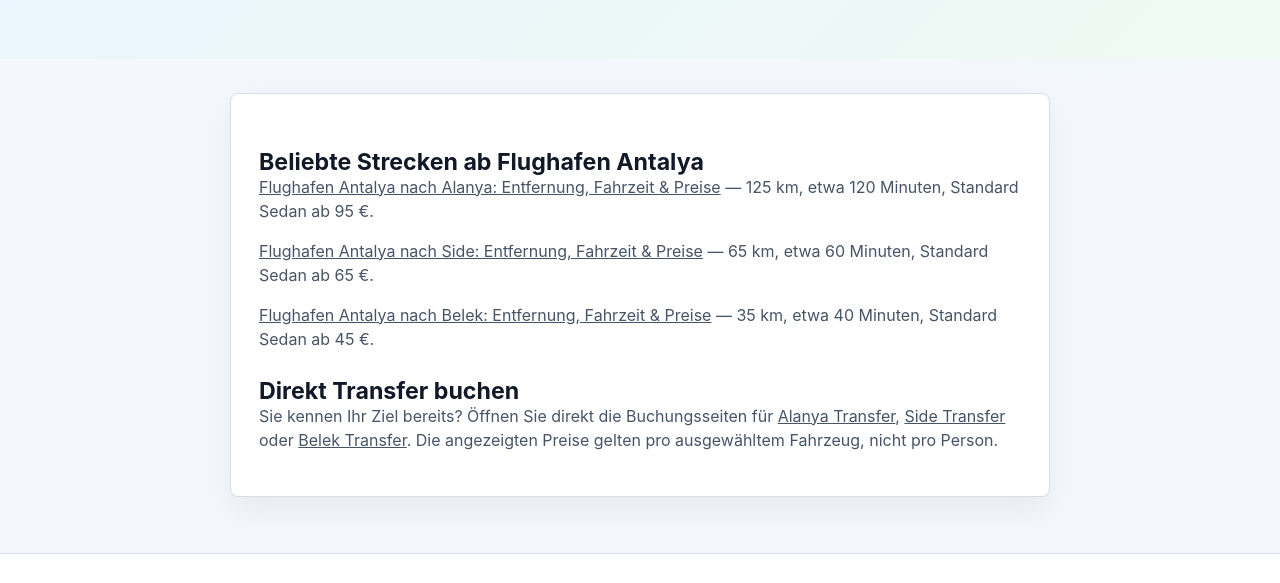
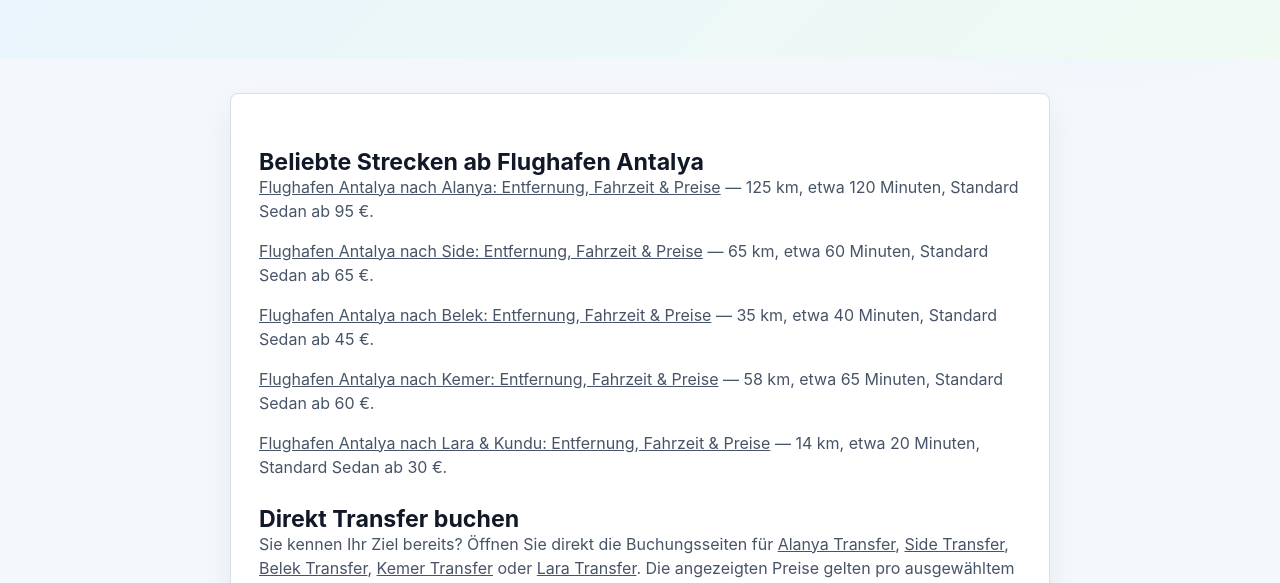
Before and after one commit to AbdullahUysal07/aytride, a website: page de/ratgeber/index.html in a window 1280 px wide. Shown: the part 361-944 px from the top of the page. Drawn offline with Linux system fonts and the light colour scheme.

Commit message:
Add Kemer and Lara to German SEO guide hub

```diff
--- a/de/ratgeber/index.html
+++ b/de/ratgeber/index.html
@@ -4,11 +4,11 @@
   <meta charset="utf-8">
   <meta name="viewport" content="width=device-width, initial-scale=1">
   <title>Antalya Flughafentransfer Ratgeber 2026 | AYT Ride</title>
-  <meta name="description" content="Deutsche Ratgeber zu Antalya Flughafentransfers 2026: Entfernungen, Fahrzeiten, Festpreise und Tipps für Alanya, Side und Belek.">
+  <meta name="description" content="Deutsche Ratgeber zu Antalya Flughafentransfers 2026: Entfernungen, Fahrzeiten, Festpreise und Tipps für Alanya, Side, Belek, Kemer, Lara und Kundu.">
   <meta name="robots" content="index,follow">
   <link rel="canonical" href="https://aytride.com/de/ratgeber/">
   <meta property="og:title" content="Antalya Flughafentransfer Ratgeber 2026 | AYT Ride">
-  <meta property="og:description" content="Entfernungen, Fahrzeiten und Festpreise ab Flughafen Antalya für Alanya, Side und Belek.">
+  <meta property="og:description" content="Entfernungen, Fahrzeiten und Transferpreise ab Flughafen Antalya für Alanya, Side, Belek, Kemer, Lara und Kundu.">
   <meta property="og:type" content="website">
   <meta property="og:url" content="https://aytride.com/de/ratgeber/">
   <meta property="og:locale" content="de_DE">
@@ -26,8 +26,10 @@
 <p><a href="/de/ratgeber/flughafen-antalya-alanya-entfernung-fahrzeit/">Flughafen Antalya nach Alanya: Entfernung, Fahrzeit & Preise</a> — 125 km, etwa 120 Minuten, Standard Sedan ab 95 €.</p>
 <p><a href="/de/ratgeber/flughafen-antalya-side-entfernung-fahrzeit/">Flughafen Antalya nach Side: Entfernung, Fahrzeit & Preise</a> — 65 km, etwa 60 Minuten, Standard Sedan ab 65 €.</p>
 <p><a href="/de/ratgeber/flughafen-antalya-belek-entfernung-fahrzeit/">Flughafen Antalya nach Belek: Entfernung, Fahrzeit & Preise</a> — 35 km, etwa 40 Minuten, Standard Sedan ab 45 €.</p>
+<p><a href="/de/ratgeber/flughafen-antalya-kemer-entfernung-fahrzeit/">Flughafen Antalya nach Kemer: Entfernung, Fahrzeit & Preise</a> — 58 km, etwa 65 Minuten, Standard Sedan ab 60 €.</p>
+<p><a href="/de/ratgeber/flughafen-antalya-lara-kundu-transferzeit/">Flughafen Antalya nach Lara & Kundu: Entfernung, Fahrzeit & Preise</a> — 14 km, etwa 20 Minuten, Standard Sedan ab 30 €.</p>
 <h2>Direkt Transfer buchen</h2>
-<p>Sie kennen Ihr Ziel bereits? Öffnen Sie direkt die Buchungsseiten für <a href="/de/flughafen-antalya-alanya-transfer/">Alanya Transfer</a>, <a href="/de/flughafen-antalya-side-transfer/">Side Transfer</a> oder <a href="/de/flughafen-antalya-belek-transfer/">Belek Transfer</a>. Die angezeigten Preise gelten pro ausgewähltem Fahrzeug, nicht pro Person.</p>
+<p>Sie kennen Ihr Ziel bereits? Öffnen Sie direkt die Buchungsseiten für <a href="/de/flughafen-antalya-alanya-transfer/">Alanya Transfer</a>, <a href="/de/flughafen-antalya-side-transfer/">Side Transfer</a>, <a href="/de/flughafen-antalya-belek-transfer/">Belek Transfer</a>, <a href="/de/flughafen-antalya-kemer-transfer/">Kemer Transfer</a> oder <a href="/de/flughafen-antalya-lara-transfer/">Lara Transfer</a>. Die angezeigten Preise gelten pro ausgewähltem Fahrzeug, nicht pro Person.</p>
 </article></section>
 </main>
 <footer class="footer"><div class="shell"><strong>AYT Ride</strong><p>Private Flughafentransfers in Antalya.</p></div></footer>
```
